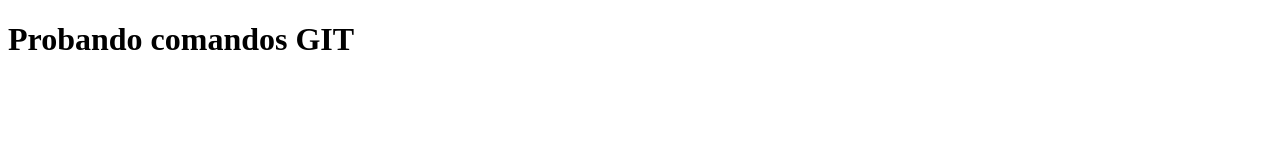
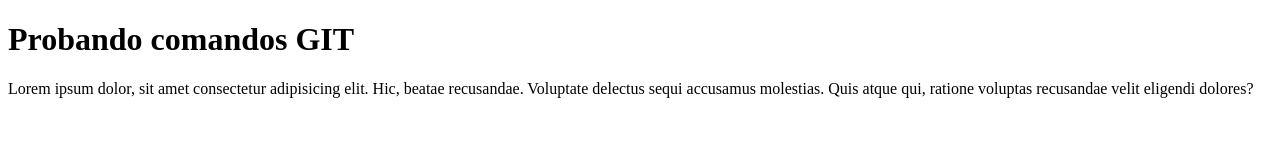
Before and after one commit to Delphier007/pruebasgit, a plain HTML site: page index.html in a window 1280 px wide. Drawn offline with Linux system fonts and the light colour scheme.

Commit message:
Incluimos un párrafo en index.html

```diff
--- a/index.html
+++ b/index.html
@@ -8,6 +8,6 @@
 </head>
 <body>
   <h1>Probando comandos GIT</h1>
-
+  <p>Lorem ipsum dolor, sit amet consectetur adipisicing elit. Hic, beatae recusandae. Voluptate delectus sequi accusamus molestias. Quis atque qui, ratione voluptas recusandae velit eligendi dolores?</p>
 </body>
 </html>
```
